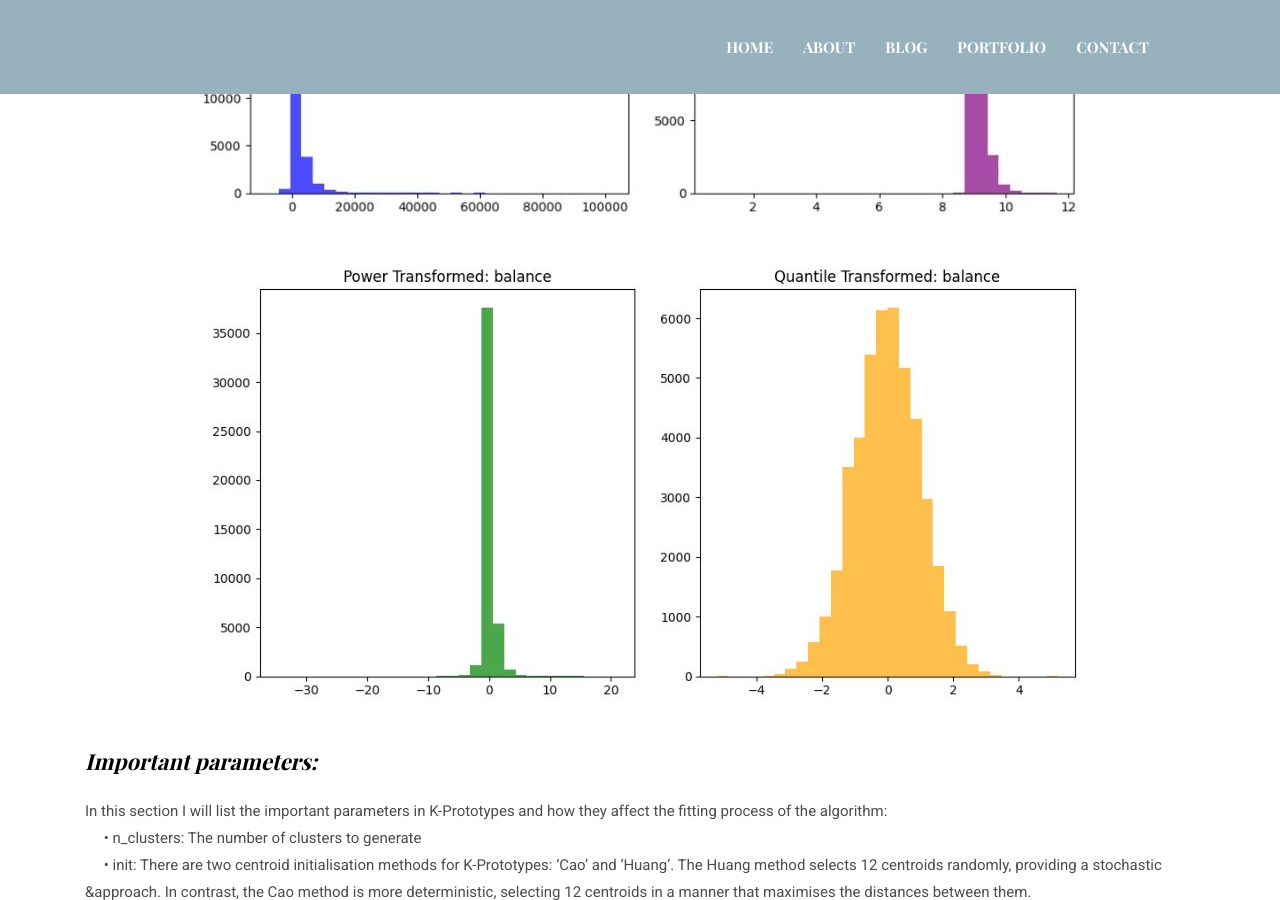
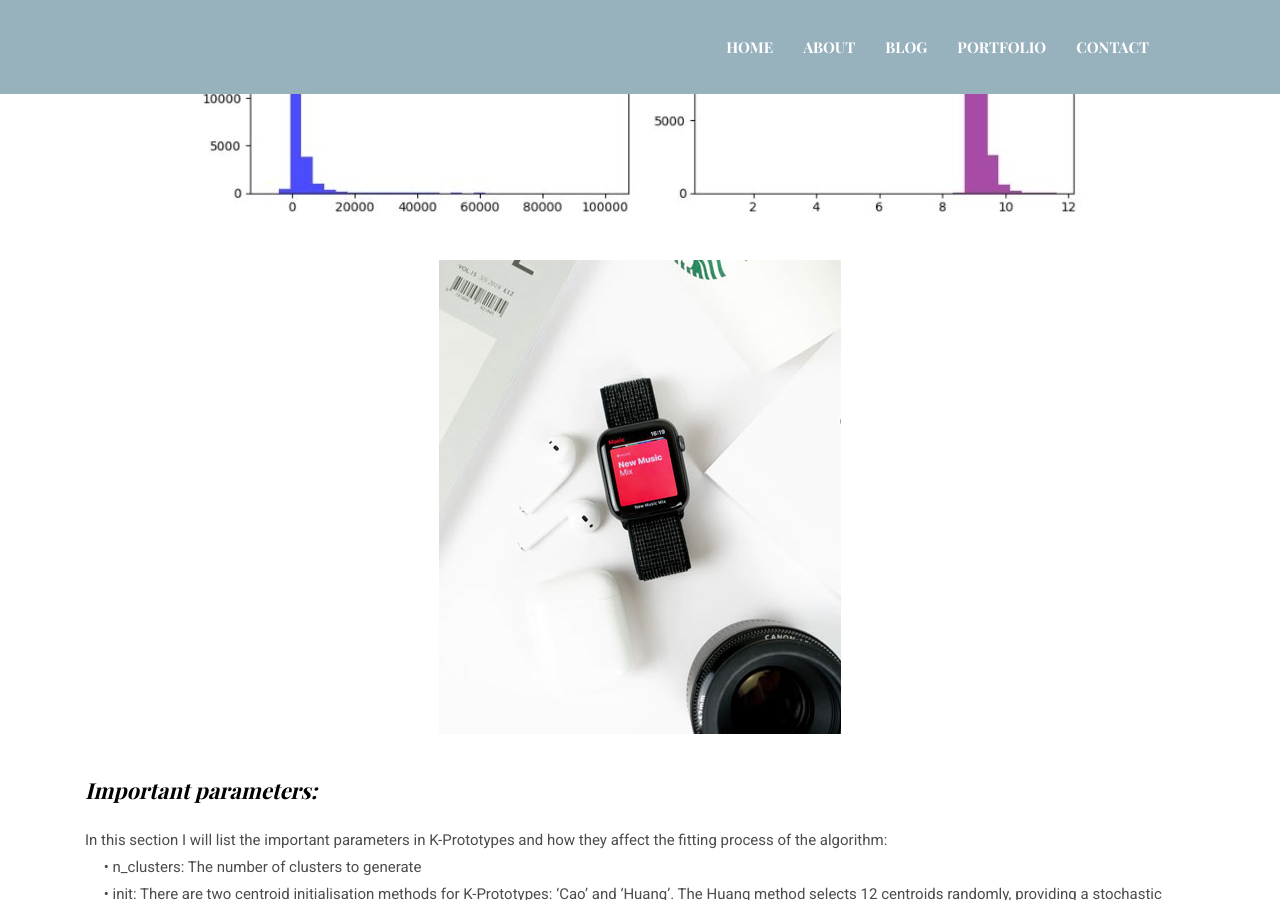
Before and after one commit to RandaAdel/RandaAdel.github.io, a Jekyll site: the page built from _posts/2025-01-07-clustering-with-categorical-data.markdown, in a window 1280 px wide and 900 px high, scrolled down 2124 px. Built offline with Jekyll 4.4.1, drawn with Linux system fonts in a browser that asks for light colours.

Commit message:
fix image disappearing

```diff
--- a/_posts/2025-01-07-clustering-with-categorical-data.markdown
+++ b/_posts/2025-01-07-clustering-with-categorical-data.markdown
@@ -27,8 +27,12 @@
 </p>
 
 <p style="text-align: center;">
+  <img src="/assets/images/blog/post-1.jpg" alt="Additional image description">
+</p>
+
+<!-- <p style="text-align: center;">
   <img src="/assets/images/blog/transformations2_resized.jpg" alt="rest of transformations">
-</p>
+</p> -->
 
 ***Important parameters:*** In this section I will list the important parameters in K-Prototypes and how they affect the fitting process of the algorithm:
   <br>
```
